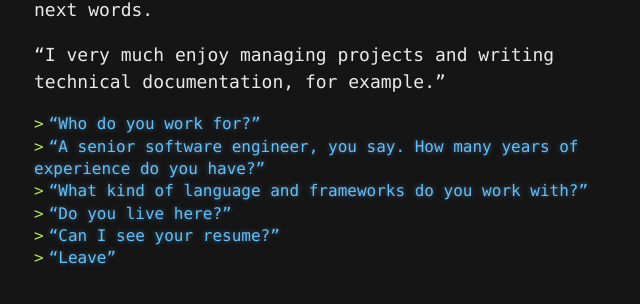
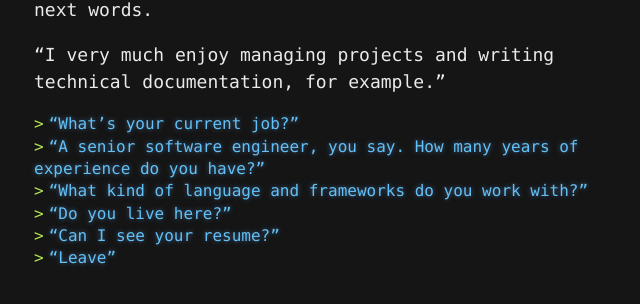
Before and after one commit to yvesgurcan/adventure, a Jekyll site: the page built from job.md, in a window 1280 px wide. Shown: the part 370-674 px from the top of the page, without its empty margins (306-946 px from the left). Built offline with Jekyll 4.4.1, drawn with Linux system fonts in a browser that asks for light colours; our own code applies the rules of GitHub Pages for plain Markdown files.

Commit message:
Update job.md

```diff
--- a/job.md
+++ b/job.md
@@ -2,7 +2,7 @@
 
 "I very much enjoy managing projects and writing technical documentation, for example."
 
-- ["Who do you work for?"](work)
+- ["What's your current job?"](work)
 - ["A senior software engineer, you say. How many years of experience do you have?"](senior)
 - ["What kind of language and frameworks do you work with?"](stack)
 - ["Do you live here?"](where)
```
